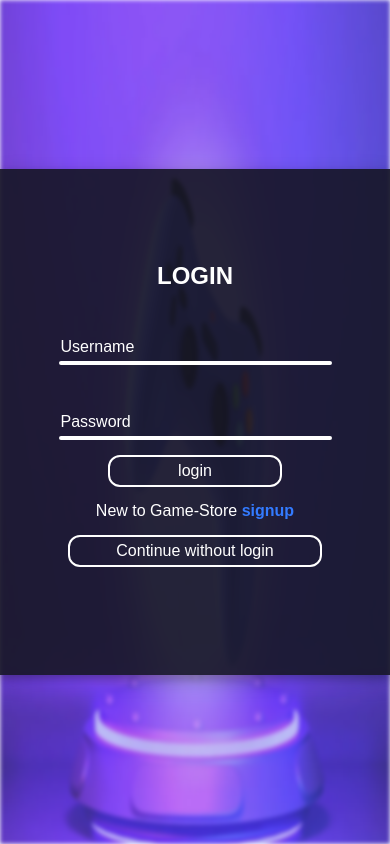
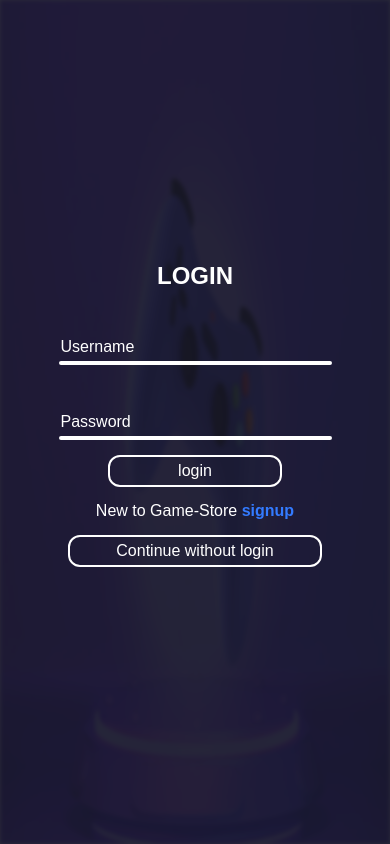
Before and after one commit to EndroGitHub/gamestore-frontend, a React (Vite) app: page /login in a window 390 px wide. Built offline with nearby package versions, Linux system fonts and the light colour scheme.

Commit message:
add entry styles 1

```diff
--- a/src/components/entry/EntryStyles.css
+++ b/src/components/entry/EntryStyles.css
@@ -113,7 +113,7 @@
   }
   .entry-outer {
     width: 100%;
-    height: 60%;
+    height: 100%;
   }
   .entry-outer button {
     font-size: 16px;
```
